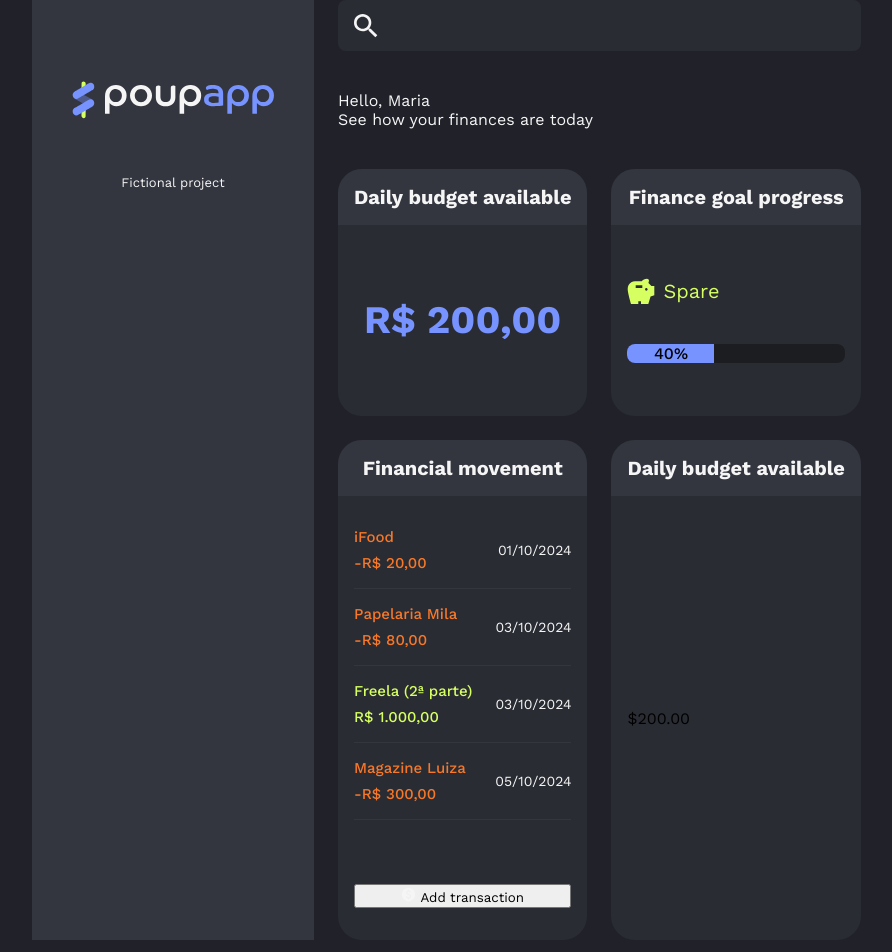
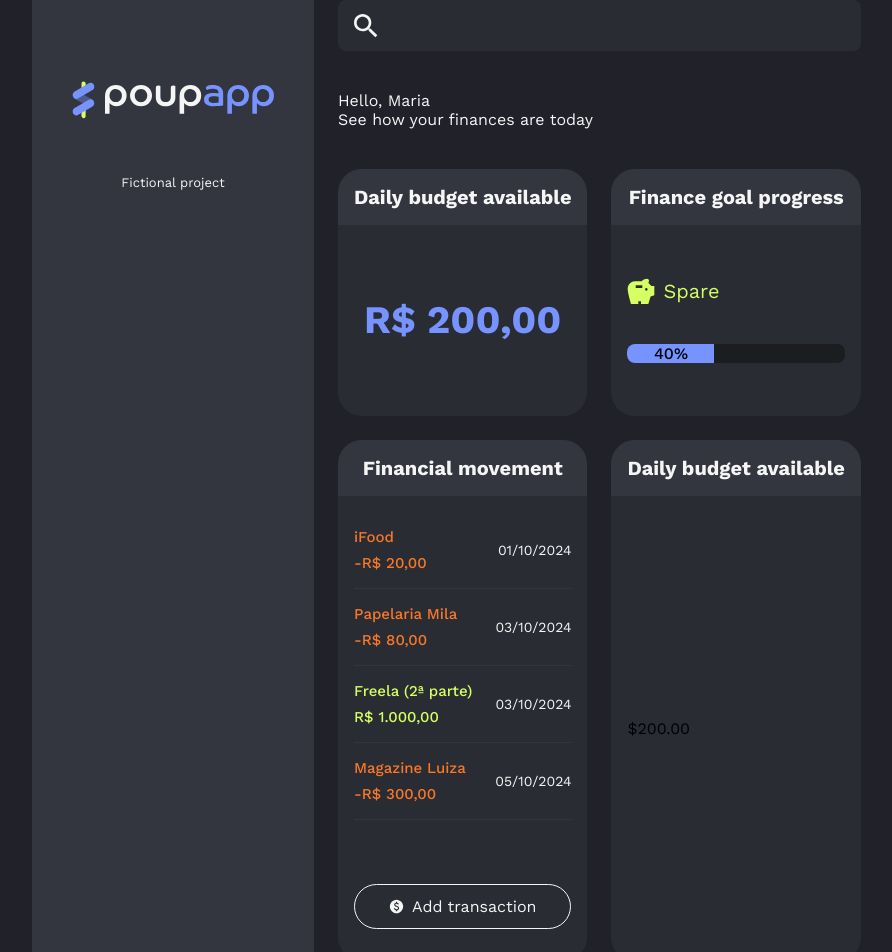
Before and after one commit to mclarafreireteles/poupapp, a React (Vite) app: page / in a window 1280 px wide. Shown: the top 952 px of the page, without its empty margins (8-900 px from the left). Built offline with nearby package versions, Linux system fonts and the light colour scheme.

Commit message:
style: styles button

```diff
--- /dev/null
+++ b/src/components/Button/button.module.css
@@ -0,0 +1,18 @@
+.btn {
+    background: transparent;
+    border: 1px solid var(--neutral-text);
+    color: var(--neutral-text);
+    padding: 12px 24px;
+    display: flex;
+    align-items: center;
+    justify-content: center;
+    cursor: pointer;
+    gap: 8px;
+    border-radius: 24px;
+    font-size: 16px;
+    line-height: 120%;
+}
+
+.btn:hover {
+    opacity: 0.8;
+}
--- a/src/components/Button/index.jsx
+++ b/src/components/Button/index.jsx
@@ -1,6 +1,8 @@
+import styles from './button.module.css'
+
 export const Button = ({ children, ...props }) => {
     return (
-        <button {...props}>
+        <button {...props} className={styles.btn}>
             {children}
         </button>
     )
```
